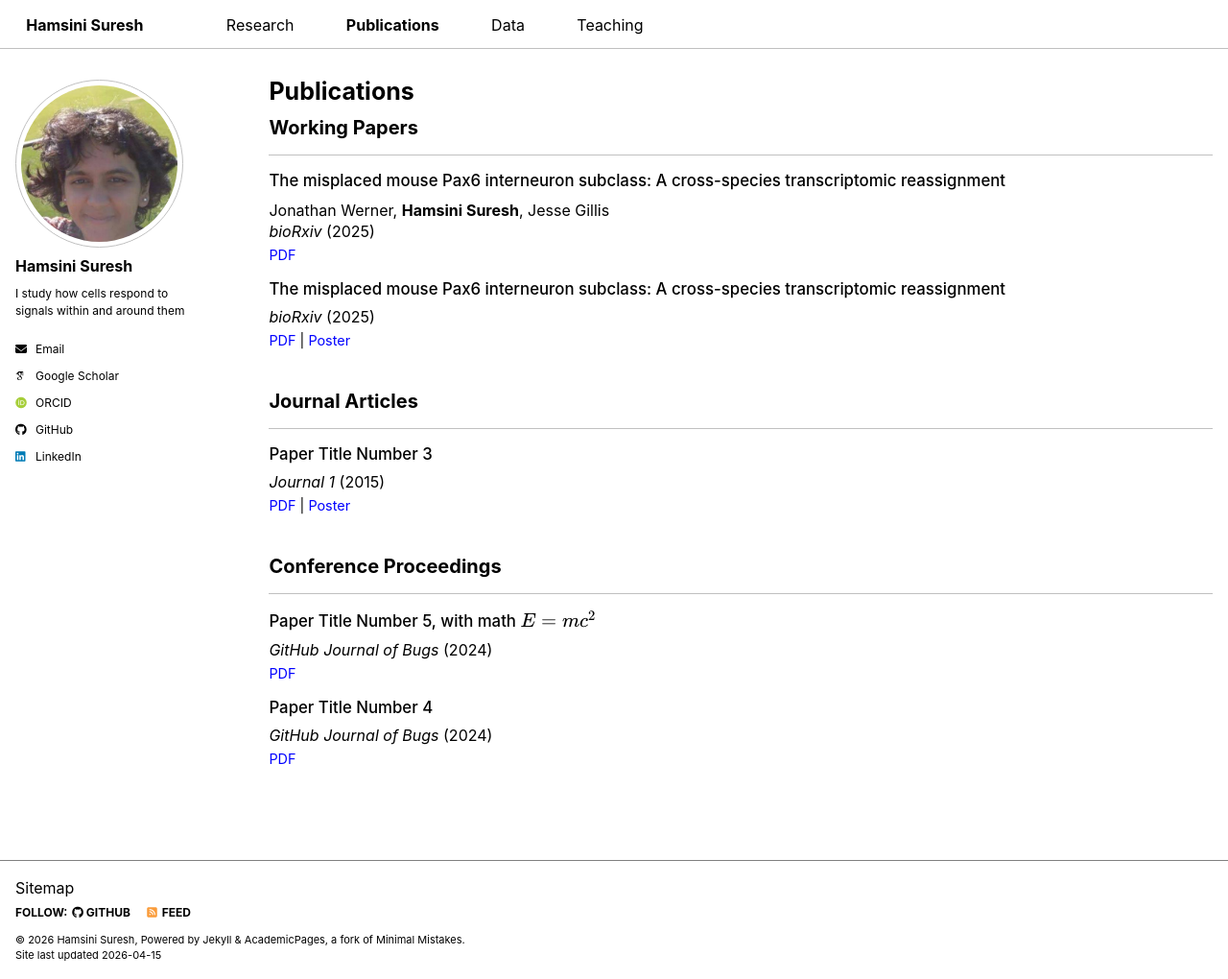
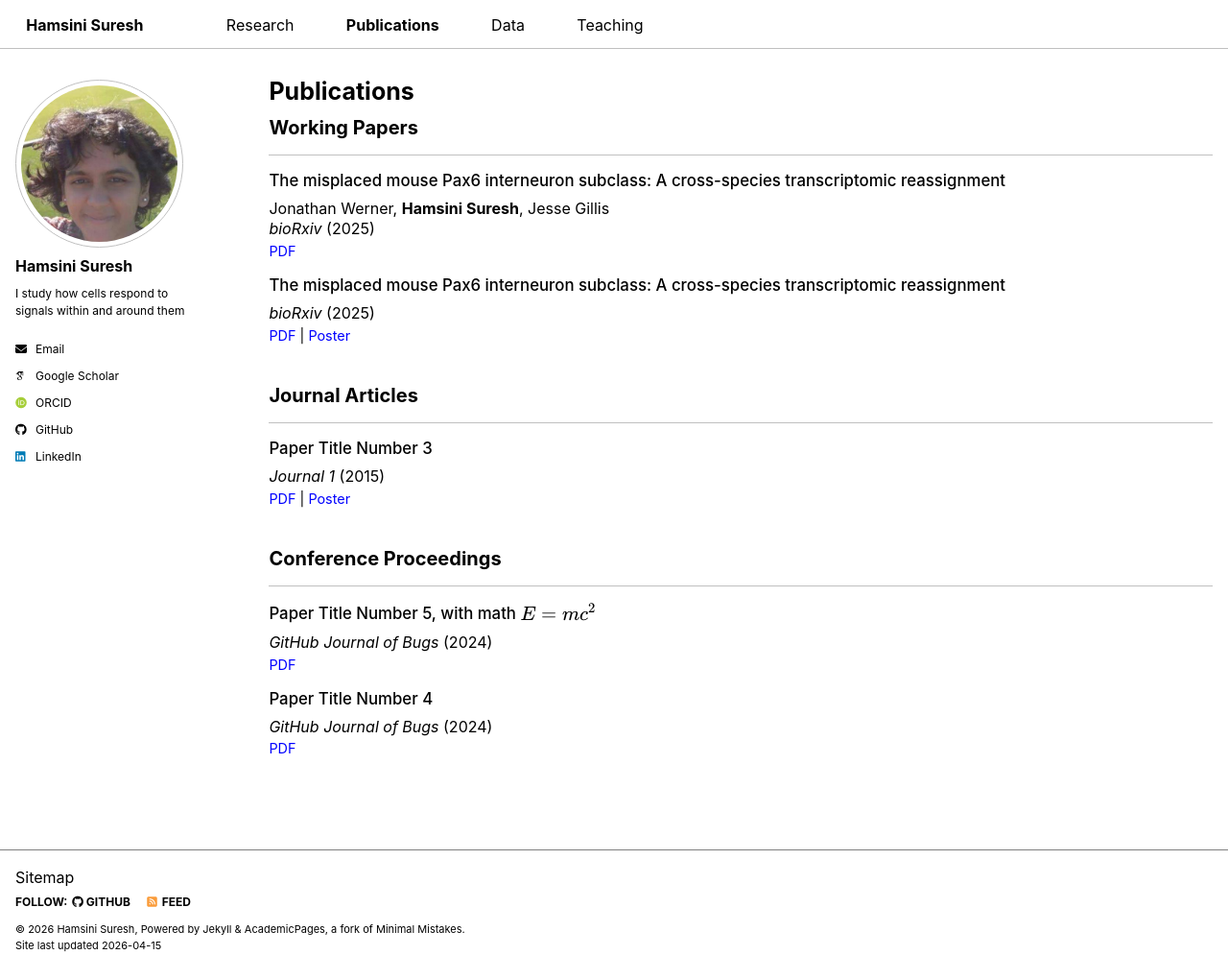
Before and after one commit to hamsinisuresh/hamsinisuresh.github.io, a Jekyll site: the page built from _pages/publications.html, in a window 1280 px wide and 1020 px high. Shown: the whole window at 96% size. Built offline with Jekyll 4.4.1, drawn with Linux system fonts in a browser that asks for light colours; some web fonts are replaced; a script bundle is joined from its source files by our own code; library files that are not in the unit come from our copies.

Commit message:
Update main.scss

```diff
--- a/assets/css/main.scss
+++ b/assets/css/main.scss
@@ -40,14 +40,12 @@
    SECTION SPACING
 ================================ */
 
-/* section headings (between groups of pubs) */
 .archive h2,
 .archive__subtitle {
-  margin-top: 2em !important;     /* 2-line gap between sections */
+  margin-top: 2em !important;
   margin-bottom: 0.5em !important;
 }
 
-/* remove top gap for first section */
 .archive h2:first-of-type,
 .archive__subtitle:first-of-type {
   margin-top: 0 !important;
@@ -58,25 +56,23 @@
    PAPER BLOCK SPACING
 ================================ */
 
-/* spacing between papers */
 .archive .list__item {
-  margin-bottom: 0.8em !important;  /* ~1 line gap */
+  margin-bottom: 0.8em !important;
 }
 
-/* no extra space after last paper in section */
 .archive .list__item:last-child {
   margin-bottom: 0 !important;
 }
 
 
 /* ===============================
-   TITLE (TOP OF PAPER)
+   TITLE
 ================================ */
 
 .archive__item-title {
   font-size: 1.05em;
   font-weight: 500;
-  margin: 0 0 0.1em 0 !important;  /* title → meta gap */
+  margin: 0 0 0.05em 0 !important;   /* tighter */
   line-height: 1.25;
   text-decoration: none !important;
   border-bottom: none !important;
@@ -89,25 +85,39 @@
 
 
 /* ===============================
-   PUBLICATION META (LINE 1)
+   PUBLICATION META
 ================================ */
 
 .pub-meta {
-  margin: 0 0 0.2em 0 !important;  /* meta → links gap */
+  margin: 0 0 0.15em 0 !important;   /* slightly tighter */
 }
 
+
+/* AUTHORS LINE (this was missing before) */
+.pub-authors {
+  margin: 0 0 0.08em 0 !important;   /* very tight title→authors */
+  line-height: 1.25;
+}
+
+/* CRITICAL: remove hidden <p> spacing from markdownify */
+.pub-authors p {
+  margin: 0 !important;
+}
+
+
+/* VENUE LINE */
 .pub-line {
   margin: 0 !important;
-  line-height: 1.3;
+  line-height: 1.25;
 }
 
 
 /* ===============================
-   PUBLICATION LINKS (LINE 2)
+   PUBLICATION LINKS
 ================================ */
 
 .pub-links {
-  margin: 0 0 1em 0 !important;   /* separation to next paper */
+  margin: 0 0 1em 0 !important;
   font-size: 0.9em;
 }
 
@@ -119,11 +129,11 @@
   text-decoration: underline;
 }
 
+
 /* ===============================
-   NAV / TABS → BUTTON STYLE
+   NAV / TABS
 ================================ */
 
-/* base tab links */
 .site-nav a,
 .masthead__menu-item a,
 .greedy-nav a {
@@ -136,7 +146,6 @@
   transition: all 0.2s ease-in-out;
 }
 
-/* hover state → button feels */
 .site-nav a:hover,
 .masthead__menu-item a:hover,
 .greedy-nav a:hover {
@@ -144,19 +153,19 @@
   transform: translateY(-1px);
 }
 
-/* active tab (if theme uses active class) */
 .site-nav .active a,
 .masthead__menu-item--active a {
   background: rgba(0, 0, 0, 0.10);
   border-radius: 6px;
 }
 
+
 /* ===============================
-   GLOBAL FONT SIZE REDUCTION
+   GLOBAL FONT SIZE
 ================================ */
 
 html {
-  font-size: 16px !important;  /* default is usually 16px */
+  font-size: 16px !important;
 }
 
 body {
```
